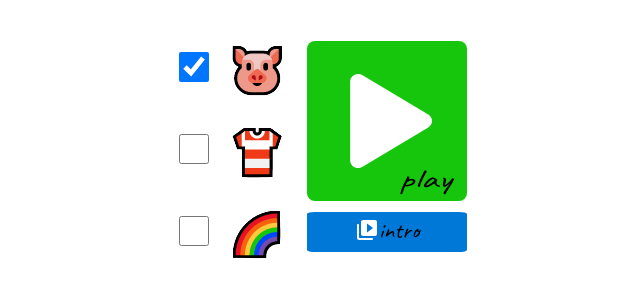
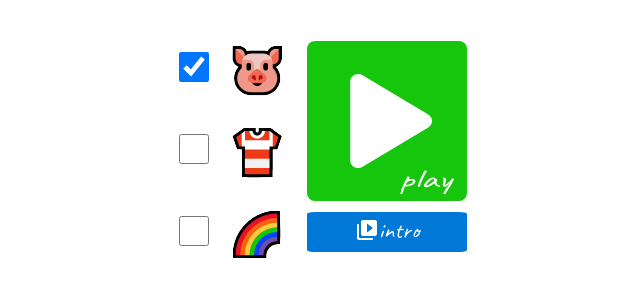
Before and after one commit to Adiorz/sounds_great, a Vue app: page / in a window 1280 px wide. Shown: the top 281 px of the page, without its empty margins (322-962 px from the left). Built offline with nearby package versions, Linux system fonts and the light colour scheme.

Commit message:
Made descriptions white

```diff
--- a/src/App.vue
+++ b/src/App.vue
@@ -26,7 +26,7 @@
                 d="m43.17908,40.60063l0,78.79874c0,6.00878 7.01719,9.65969 12.42123,6.38909l65.65506,-39.39937c5.00075,-2.96636 5.00075,-9.81181 0,-12.85423l-65.65506,-39.32331c-5.40404,-3.2706 -12.42123,0.3803 -12.42123,6.38909z" />
               <text transform="matrix(7.90178 0 0 5.50952 -620.323 -624.598)" stroke="#000" xml:space="preserve"
                 text-anchor="start" font-family="'Caveat'" font-size="5" id="svg_2" y="140.07375" x="90.14896"
-                stroke-width="0" fill="#000000">play</text>
+                stroke-width="0" fill="white">play</text>
             </g>
           </svg>
         </button>
@@ -38,7 +38,7 @@
                 id="svg_1" />
               <text transform="matrix(7.90178 0 0 5.50952 -620.323 -624.598)" stroke="#000" xml:space="preserve"
                 text-anchor="start" font-family="'Caveat'" font-size="5" id="svg_2" y="140.07375" x="88.14896"
-                stroke-width="0" fill="#000000">pause</text>
+                stroke-width="0" fill="white">pause</text>
             </g>
           </svg>
         </button><br>
@@ -273,6 +273,7 @@ export default {
   font-family: 'Caveat';
   font-size: 24px;
   line-height: 15px;
+  color: white;
 }
 
 * {
```
